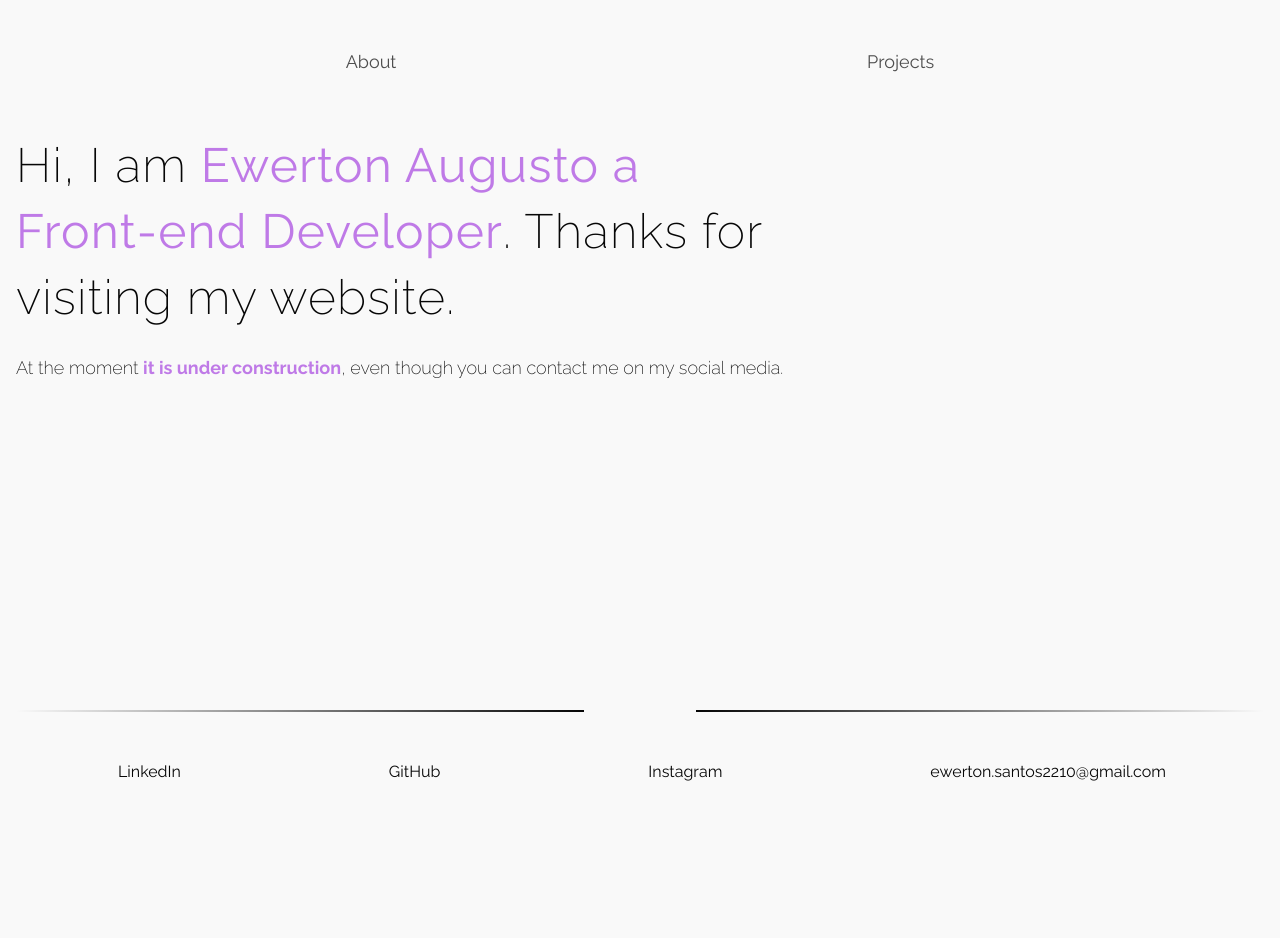
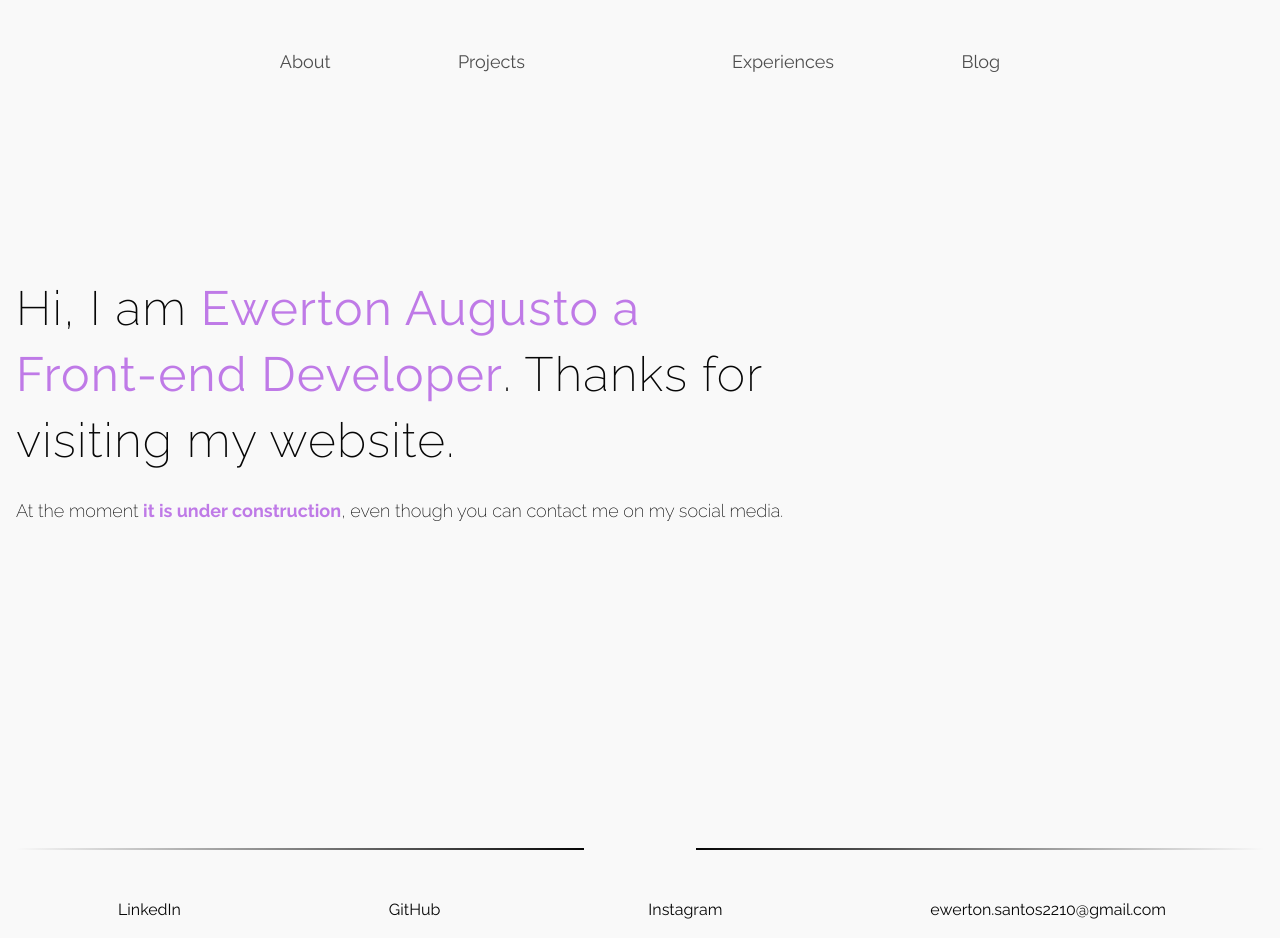
Before and after one commit to ewerton-augusto/ewertonaugusto.com, a Next.js app: page / in a window 1280 px wide. Before the commit the page ends 800 px from the top, so only its background shows below. Built offline with nearby package versions, Linux system fonts and the light colour scheme.

Commit message:
stick header, ui adjustments

```diff
--- a/src/components/Header/Header.tsx
+++ b/src/components/Header/Header.tsx
@@ -1,14 +1,48 @@
-import React from 'react';
+import React, { useEffect, useMemo, useState } from 'react';
 import { Menu, DarkModeToggle } from '../';
 import { menus } from '../../data/menus';
 
 const Header: React.FC = () => {
+  const [isVisible, setIsVisible] = useState(true);
+  const [lastScrollY, setLastScrollY] = useState(0);
+
+  const isLastScrollYSet = useMemo(() => lastScrollY > 0, [lastScrollY])
+
+  const controlNavbar = () => {
+    if (typeof window !== 'undefined') {
+      if (window.scrollY > lastScrollY) {
+        setIsVisible(false);
+      } else {
+        setIsVisible(true);
+      }
+      setLastScrollY(window.scrollY);
+    }
+  };
+
+  useEffect(() => {
+    if (typeof window !== 'undefined') {
+      window.addEventListener('scroll', controlNavbar);
+      return () => {
+        window.removeEventListener('scroll', controlNavbar);
+      };
+    }
+  }, [lastScrollY]);
+
   return (
-    <header className="container">
-      <div className="w-full text-right">
-        <DarkModeToggle />
+    <header
+      className={`
+        w-full fixed top-0 left-0 transition-transform duration-300 z-20 py-4
+        backdrop-blur-sm bg-white/80 dark:bg-black/80
+        ${isVisible ? 'transform translate-y-0' : 'transform -translate-y-full'}
+        ${isLastScrollYSet ? 'shadow-md' : ''}
+      `}
+    >
+      <div className="container">
+        <div className="w-full text-right">
+          <DarkModeToggle />
+        </div>
+        <Menu menus={menus} />
       </div>
-      <Menu menus={menus} />
     </header>
   );
 };
--- a/src/components/Home/Home.tsx
+++ b/src/components/Home/Home.tsx
@@ -5,7 +5,7 @@ import { socials } from '../../data/socials';
 const HomeSection: React.FC = () => {
   return (
     <main className="flex-1 w-full relative">
-      <div className="container flex flex-col">
+      <section className="container flex flex-col min-h-screen">
         <div className="flex-1 flex justify-between max-lg:justify-around items-center max-lg:flex-col">
           <div className="text-black dark:text-white max-w-3xl font-extralight max-lg:text-center ">
             <h1 className="text-5xl max-lg:text-4xl mb-6 tracking-wide leading-snug">
@@ -32,7 +32,7 @@ const HomeSection: React.FC = () => {
             ))}
           </ul>
         </div>
-      </div>
+      </section>
       {/* <div className='-z-10 text-[200px] font-extrabold text-white/10 uppercase absolute bottom-0 left-0 tracking-[.75em]'>
         tech
       </div> */}
--- a/src/components/atoms/Logo/Logo.tsx
+++ b/src/components/atoms/Logo/Logo.tsx
@@ -4,7 +4,7 @@ import { IconType } from '../Icons/types';
 const Logo: React.FC = () => {
   return (
     <div className="w-full text-center" title="Ewerton Augusto - Software Developer">
-      <i className={`${IconType.LOGO} text-[76px]`} />
+      <i className={`${IconType.LOGO} text-[50px]`} />
     </div>
   );
 };
--- a/src/components/atoms/Menu/Menu.tsx
+++ b/src/components/atoms/Menu/Menu.tsx
@@ -21,7 +21,7 @@ const Menu: React.FC<{ menus: MenuItem[] }> = ({ menus }) => {
               {Component ? (
                 <Component />
               ) : (
-                <div className="px-6 py-2 transition duration-500 rounded-md hover:backdrop-blur-sm hover:bg-black/5 dark:hover:bg-white/10 ">
+                <div className="px-6 py-2 transition duration-500 rounded-md hover:bg-black/5 dark:hover:bg-white/20 ">
                   <span>{name}</span>
                   <div
                     className={
--- a/src/data/menus.ts
+++ b/src/data/menus.ts
@@ -7,20 +7,20 @@ export const menus: MenuItem[] = [
     path: '/about',
   },
   {
+    name: 'projects',
+    path: '/projects',
+  },
+  {
     name: 'home',
     path: '/',
     component: Logo,
   },
   {
-    name: 'projects',
-    path: '/projects',
+    name: 'experiences',
+    path: '/experiences',
   },
-  // {
-  //   name: 'experiences',
-  //   path: '/experiences',
-  // },
-  // {
-  //   name: 'blog',
-  //   path: '/blog',
-  // },
+  {
+    name: 'blog',
+    path: '/blog',
+  },
 ];
--- a/src/layout/GlobalLayout.tsx
+++ b/src/layout/GlobalLayout.tsx
@@ -22,7 +22,7 @@ const GlobalLayout: React.FC<GlobalLayoutProps> = ({ children, title }) => {
         <title>{title && `${title} | `}Ewerton Augusto</title>
       </Head>
       <ThemeProvider attribute="class" defaultTheme="system" enableSystem>
-        <div className="flex flex-col gap-12 min-h-screen py-4">
+        <div className="flex flex-col gap-12 min-h-screen pb-4">
           <Header />
           {children}
           <Footer />
--- a/src/pages/about.tsx
+++ b/src/pages/about.tsx
@@ -6,20 +6,34 @@ import { experiences } from '../data/experiences';
 const About: React.FC = () => (
   <GlobalLayout title="About">
     <main className="flex-1 w-full">
-      <section className="container">
+      <section className="container min-h-screen flex justify-center items-center">
+        <div className="w-full flex items-center justify-center flex-wrap gap-20">
+          <div>
+            <img
+              className="w-full max-w-[370px]"
+              src="https://images.unsplash.com/photo-1718509782458-dfe9c18a7ef8?w=800&auto=format&fit=crop&q=60&ixlib=rb-4.0.3&ixid=M3wxMjA3fDB8MHxlZGl0b3JpYWwtZmVlZHwxNDV8fHxlbnwwfHx8fHw%3D"
+              alt=""
+            />
+          </div>
+          <div>
             <h1 className="text-primary font-semibold text-2xl mb-6">Quote.</h1>
-        <div className="flex flex-col gap-4 leading-loose">
+            <div className="w-full max-w-md leading-loose flex flex-col gap-4 font-medium">
               <p>
                 With over 11 years of professional experience in the technology field, I have
-            concentrated my efforts on Front-End web development for the last 4 years. Delivering
-            high-quality Front-End software using modern frameworks and foundational JavaScript.
+                concentrated my efforts on Front-End web development for the last 4 years.
+                Delivering high-quality Front-End software using modern frameworks and foundational
+                JavaScript.
               </p>
               <p>
-            A little bit more about myself, I am keen on reading, I enjoy working out, I have been
-            practicing jiu-jitsu and I love communing with nature. Even though I am a tech person, I
-            am horrible with console games, but I give it a try once in a while.
+                A little bit more about myself, I am keen on reading, I enjoy working out, I have
+                been practicing jiu-jitsu and I love communing with nature. Even though I am a tech
+                person, I am horrible with console games, but I give it a try once in a while.
               </p>
             </div>
+          </div>
+        </div>
+      </section>
+      <section className='min-h-screen'>
         <TimeLine experiences={experiences} />
       </section>
     </main>
```
Lines whose indentation alone changed are shown as unchanged.
